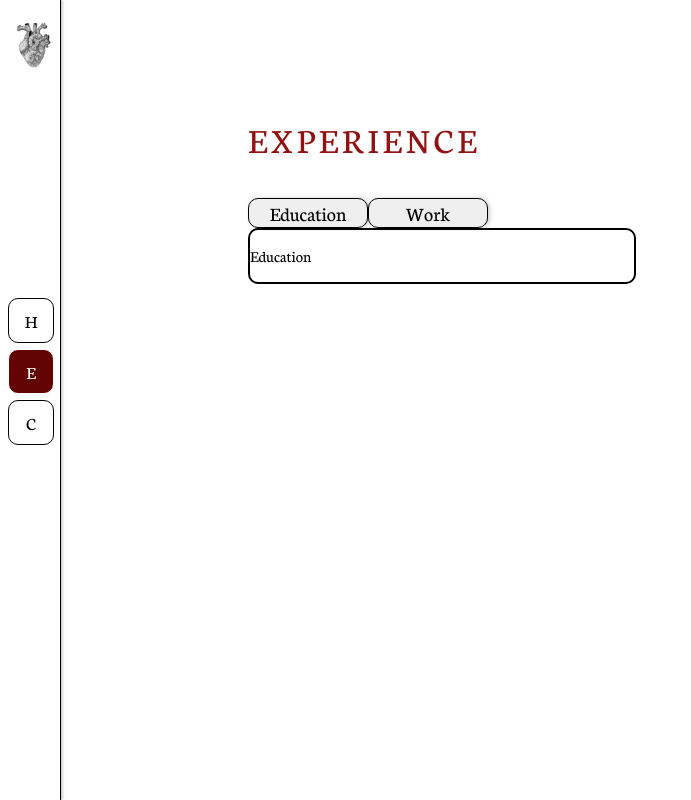
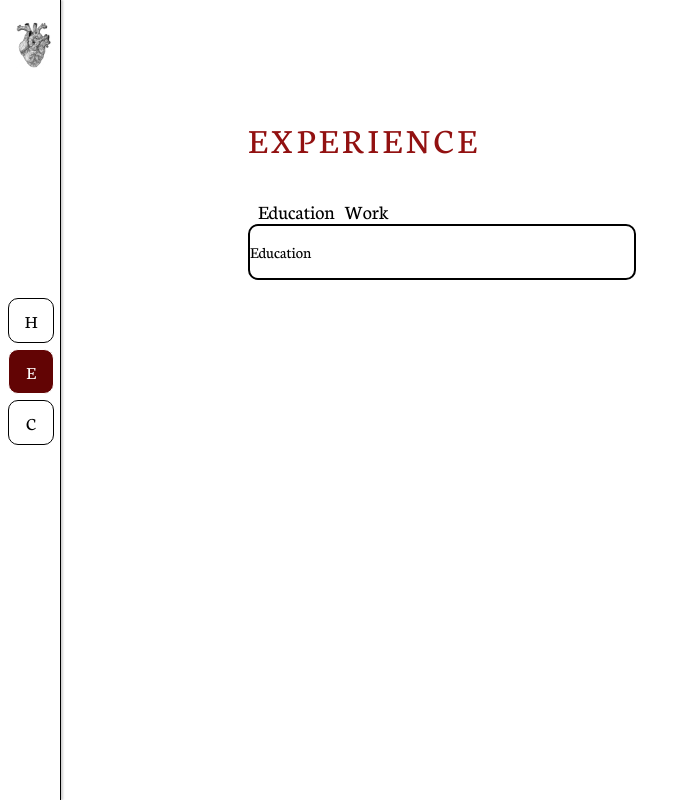
Before and after one commit to OscarLuu/Estelle, a React (Create React App) app: page /experience in a window 1280 px wide. Shown: the whole page, without its empty margins (0-691 px from the left). Built offline with nearby package versions, Linux system fonts and the light colour scheme.

Commit message:
Made experience page button logic

```diff
--- a/src/components/Experience.js
+++ b/src/components/Experience.js
@@ -36,12 +36,12 @@ class Experience extends Component {
       <div className="home">
         <div className="experience">
           <p className="title">EXPERIENCE</p>
-          <button onClick={this.handleShowEducation} className="button">
+          <a onClick={this.handleShowEducation} className="button">
             Education
-          </button>
-          <button onClick={this.handleShowWork} className="button">
+          </a>
+          <a onClick={this.handleShowWork} className="button">
             Work
-          </button>
+          </a>
           {this.state.showEducation ? <Education /> : <Work />}
         </div>
       </div>
--- a/src/index.css
+++ b/src/index.css
@@ -114,13 +114,10 @@ body {
   color: hsl(360, 79%, 32%);
 }
 .button {
-  border-radius: 10px;
   font-family: "Neuton", sans-serif;
-  width: 120px;
-  height: 30px;
-  border: 1px solid black;
   font-size: 20px;
-  box-shadow: 2px 0px 4px rgba(0, 0, 0, 0.19);
+  padding-left: 10px;
+  margin-top: -60px;
 }
 
 .button:hover {
```
